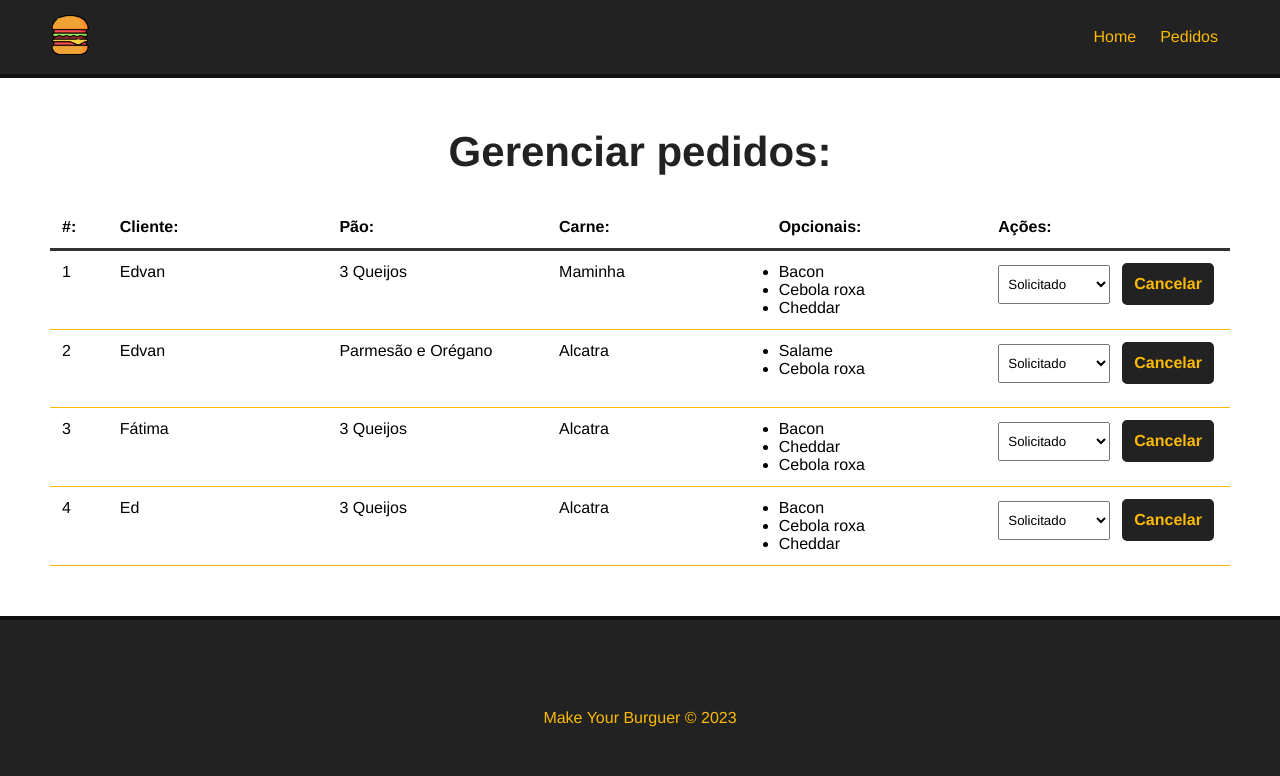
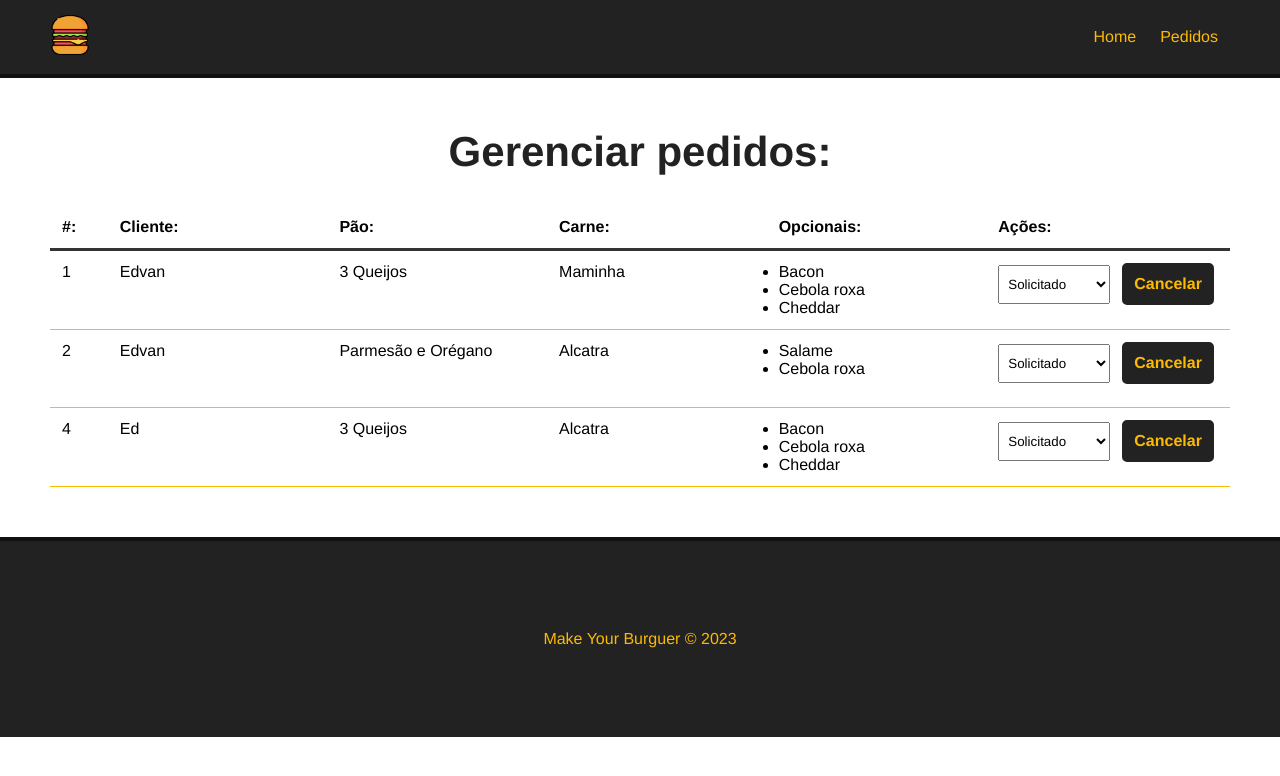
Before and after one commit to EdvanLSBJunior/make-your-burger, a Vue app: page /pedidos in a window 1280 px wide. Shown: the top 776 px of the page. Built offline with nearby package versions, Linux system fonts and the light colour scheme; data requests are answered from the project's data file.

Commit message:
add method for remove orders

```diff
--- a/db/db.json
+++ b/db/db.json
@@ -102,18 +102,6 @@
       "id": 2
     },
     {
-      "nome": "Fátima",
-      "carne": "Alcatra",
-      "pao": "3 Queijos",
-      "opcionais": [
-        "Bacon",
-        "Cheddar",
-        "Cebola roxa"
-      ],
-      "status": "Solicitado",
-      "id": 3
-    },
-    {
       "nome": "Ed",
       "carne": "Alcatra",
       "pao": "3 Queijos",
--- a/src/components/Dashboard.vue
+++ b/src/components/Dashboard.vue
@@ -35,7 +35,7 @@
               {{ stat.tipo }}
             </option>
           </select>
-          <button class="delete-btn">Cancelar</button>
+          <button class="delete-btn" @click="deleteBurger(burger.id)">Cancelar</button>
         </div>
       </div>
     </div>
@@ -61,8 +61,6 @@
 
       this.burgers = data;
 
-      console.log(this.burgers);
-
       this.getStatus();
     },
 
@@ -73,6 +71,20 @@
       const data = await req.json();
 
       this.status = data;
+    },
+
+    async deleteBurger(id) {
+
+      // Obs: este metodo passando o id na url trocando o metodo da requisicao e especifico do Json Service.
+      const req = await fetch(`http://localhost:3000/burgers/${id}`, {
+        method: "DELETE"
+      });
+
+      const res = await req.json();
+
+      //msg
+
+      this.getPedidos();
     }
   },
 
```
